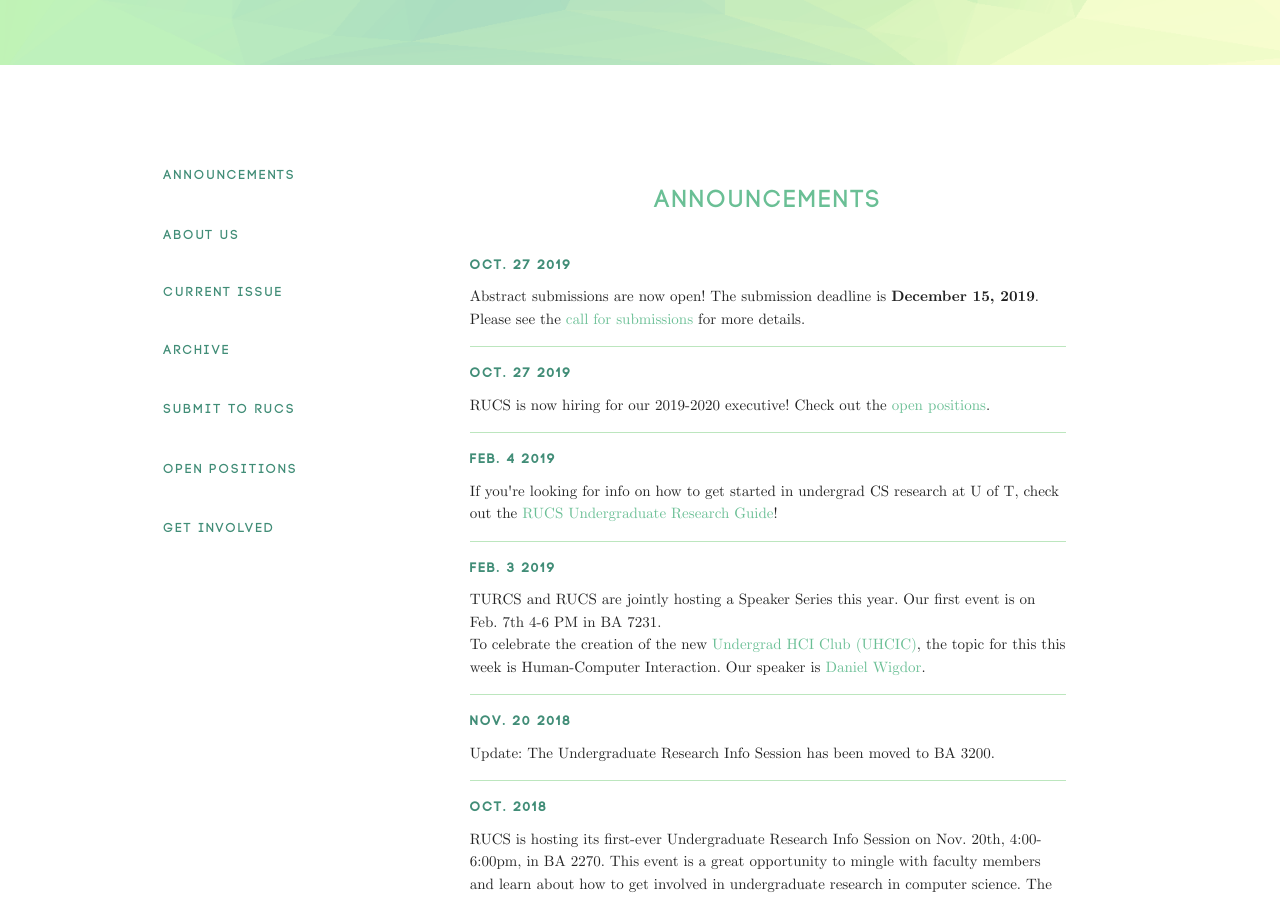
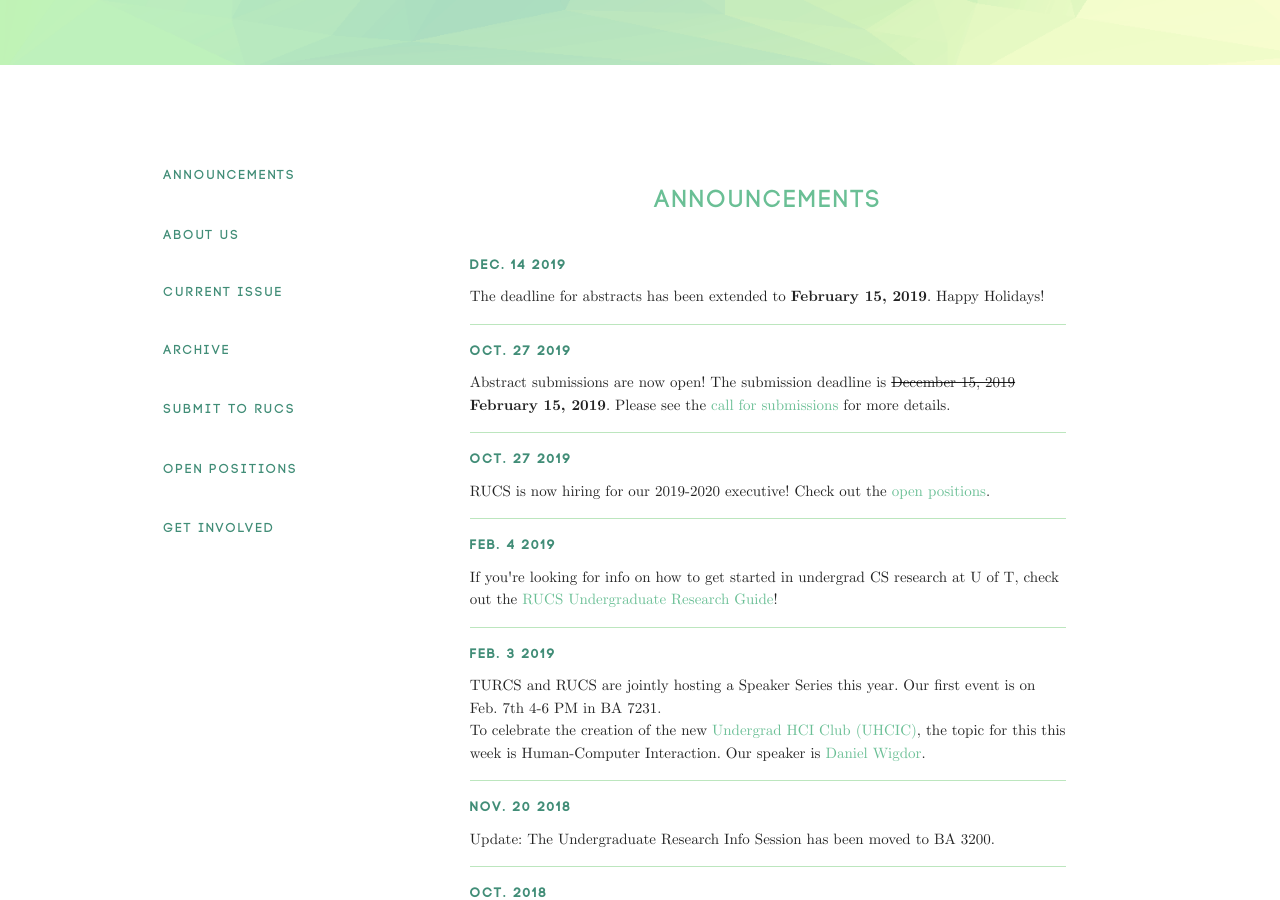
Before and after one commit to rucs-uoft/rucs-uoft.github.io, a Jekyll site: the page built from index.html, in a window 1280 px wide and 900 px high, scrolled down 835 px. Built offline with Jekyll 4.4.1, drawn with Linux system fonts in a browser that asks for light colours; nearby versions of some CDN libraries; comment, search, counter and statistics services are not loaded.

Commit message:
update submission date

```diff
--- a/_includes/cfp.html
+++ b/_includes/cfp.html
@@ -2,7 +2,7 @@
 	<div class="row center">
 		<h3>Call for Submissions</h3>
 	</div>
-	<p>Submissions for the 2019-2020 issue are now open. The deadline for submission is <b>December 15, 2019</b>.</p>
+	<p>Submissions for the 2019-2020 issue are now open. The deadline for submission is <b>February 15, 2019</b>.</p>
 	<p>Before submitting, please read the <a href="assets/info/Submitting-to-RUCS.pdf" target="_blank">submission information</a> to learn everything you need to know about submitting to RUCS.</p>
 	<p>You can submit through the <a href="https://forms.gle/ABq8jcMdEH65H65K8" target="_blank">online submission form</a>, or if you prefer, you may send the required information in an email.</p>
 	If you have any questions, don't hesistate to contact us at <a href="mailto:rucsuoft@gmail.com">rucsuoft@gmail.com</a>.
--- a/_includes/news.html
+++ b/_includes/news.html
@@ -3,8 +3,13 @@
 		<h3>Announcements</h3>
 	</div>
 	<p>
+		<div style="padding-bottom:10px"><b class="toc-title">Dec. 14 2019</b></div>
+		The deadline for abstracts has been extended to <b>February 15, 2019</b>. Happy Holidays!
+</p>
+<hr>
+	<p>
 		<div style="padding-bottom:10px"><b class="toc-title">Oct. 27 2019</b></div>
-		Abstract submissions are now open! The submission deadline is <b>December 15, 2019</b>. Please see the <span class="hide-on-med-and-up show-on-small">open positions</span><a class="collection-item hide-on-small-and-down" href="#cfp">call for submissions</a> for more details.
+		Abstract submissions are now open! The submission deadline is <strike>December 15, 2019</strike> <b>February 15, 2019</b>. Please see the <span class="hide-on-med-and-up show-on-small">open positions</span><a class="collection-item hide-on-small-and-down" href="#cfp">call for submissions</a> for more details.
 </p>
 <hr>
 	<p>
```
